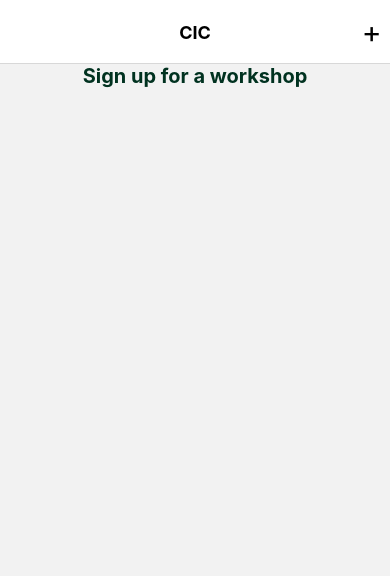
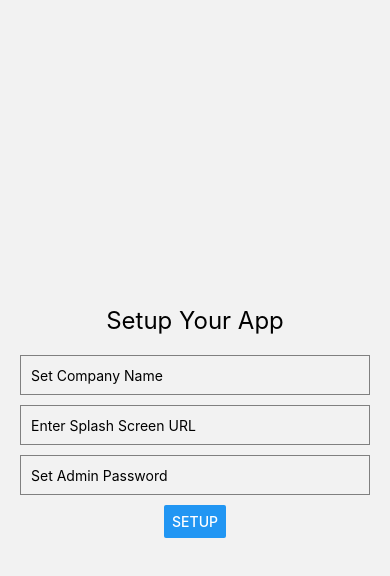
Before and after one commit to Selamkd/CIC-Hackathon-MadLab, a React Native app: screen /Setup in a window 390 px wide. Shown: the top 576 px of the page. Built offline with nearby package versions, Linux system fonts and the light colour scheme.

Commit message:
SetupScreen Added
Added setup screen, Collecting input data. Issue redirecting to the 'Dashboard' >  ERROR  The action 'REPLACE' with payload {"name":"Dashboard"} was not handled by any navigator.

```diff
--- a/App.js
+++ b/App.js
@@ -10,6 +10,7 @@ import Admin from "./screens/Admin"
 import Dashboard from "./screens/Dashboard"
 import Questioner from "./screens/Questioner"
 import SecondSplashScreen from './components/SecondSplashScreen';
+import SetupScreen from './screens/SetupScreen'
 
 export default function App() {
   const Stack = createStackNavigator();
@@ -22,6 +23,7 @@ export default function App() {
     }
   }, [])
 
+  const [isFirstTimeSetup, setIsFirstTimeSetup] = useState(false);
   const [showSecondSplash, setShowSecondSplash] = useState(true);
   const [secondSplashConfig, setSecondSplashConfig] = useState({
     backgroundColor: '#51ad63',
@@ -29,6 +31,11 @@ export default function App() {
   });
 
   useEffect(() => {
+    // Check if it's the first time setup
+    getData('isFirstTimeSetup').then((firstTimeSetup) => {
+      setIsFirstTimeSetup(firstTimeSetup || false);
+    }).catch(err => console.error(err));
+
     // Load second splash screen configuration
     getData('secondSplashConfig')
       .then((config) => {
@@ -45,10 +52,8 @@ export default function App() {
   }, []);
 
   return (
-
     <NavigationContainer>
       <Stack.Navigator>
-
         {showSecondSplash && (
           <Stack.Screen name="SecondSplash" options={{ headerShown: false }}>
             {() => (
@@ -60,17 +65,29 @@ export default function App() {
           </Stack.Screen>
         )}
 
-        {/* Rest of the Screens */}
+        {!isFirstTimeSetup && !showSecondSplash && (
+          <Stack.Screen
+            name="Setup"
+            component={SetupScreen}
+            options={{
+              headerShown: false,
+              gestureEnabled: false, // Disable gestures during setup
+            }}
+          />
+        )}
+
+        {isFirstTimeSetup && !showSecondSplash && (
+          <>
             <Stack.Screen
               name="Dashboard"
               component={Dashboard}
               options={(params) => ({
                 ...headerStyles,
-            title: 'CIC',
+                title: "Undefined",
                 headerRight: () => (
                   <AddButton
-                title={'+ '}
-                onPress={() => params.navigation.navigate('Admin')}
+                    title={"+ "}
+                    onPress={() => params.navigation.navigate("Admin")}
                   />
                 ),
               })}
@@ -78,16 +95,17 @@ export default function App() {
             <Stack.Screen
               name="Admin"
               component={Admin}
-          options={{ ...headerStyles, title: 'Admin' }}
+              options={{ ...headerStyles, title: "Admin" }}
             />
             <Stack.Screen
               name="Questioner"
               component={Questioner}
-          options={{ ...headerStyles, title: 'Questioner' }}
+              options={{ ...headerStyles, title: "Questioner" }}
             />
+          </>
+        )}
       </Stack.Navigator>
     </NavigationContainer>
-
   );
 }
 
--- /dev/null
+++ b/screens/SetupScreen.js
@@ -0,0 +1,75 @@
+import React, { useState } from 'react';
+import { View, Text, TextInput, Button, StyleSheet } from 'react-native';
+import { storeData } from '../utils/AsyncStorage';
+
+export default function SetupScreen({ navigation }) {
+  const [companyName, setCompanyName] = useState('');
+  const [splashScreen, setSplashScreen] = useState('');
+  const [adminPassword, setAdminPassword] = useState('');
+
+  const handleSetup = () => {
+    // Check if splash screen and admin password are provided
+    if (!splashScreen || !adminPassword) {
+      alert('Please enter both Splash Screen URL and Admin Password.');
+      return;
+    }
+
+    // Store splash screen, admin password, and company name
+    storeData('customCompanyName', companyName);
+    storeData('customizedSecondSplash', splashScreen);
+    storeData('adminPassword', adminPassword);
+
+    // Set flag to indicate first-time setup is complete
+    storeData('isFirstTimeSetup', false);
+
+    // Navigate to the main screen
+    navigation.replace('Dashboard');
+  };
+
+  return (
+    <View style={styles.container}>
+      <Text style={styles.title}>Setup Your App</Text>
+      <TextInput
+        style={styles.input}
+        placeholder="Set Company Name"
+        value={companyName}
+        onChangeText={setCompanyName}
+      />
+      <TextInput
+        style={styles.input}
+        placeholder="Enter Splash Screen URL"
+        value={splashScreen}
+        onChangeText={setSplashScreen}
+      />
+      <TextInput
+        style={styles.input}
+        placeholder="Set Admin Password"
+        secureTextEntry
+        value={adminPassword}
+        onChangeText={setAdminPassword}
+      />
+      <Button title="Setup" onPress={handleSetup} />
+    </View>
+  );
+}
+
+const styles = StyleSheet.create({
+  container: {
+    flex: 1,
+    justifyContent: 'center',
+    alignItems: 'center',
+    padding: 20,
+  },
+  title: {
+    fontSize: 24,
+    marginBottom: 20,
+  },
+  input: {
+    height: 40,
+    borderColor: 'gray',
+    borderWidth: 1,
+    marginBottom: 10,
+    padding: 10,
+    width: '100%',
+  },
+});
```
Lines whose indentation alone changed are shown as unchanged.
